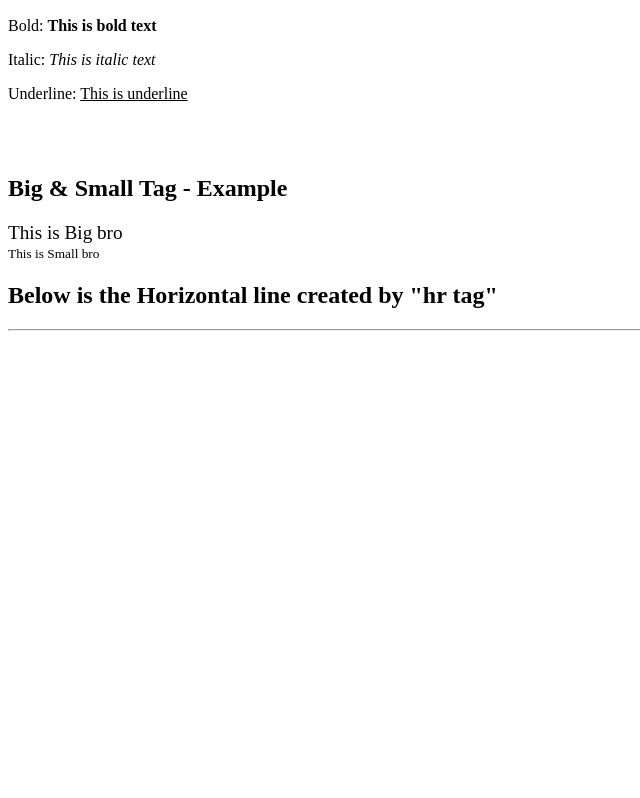
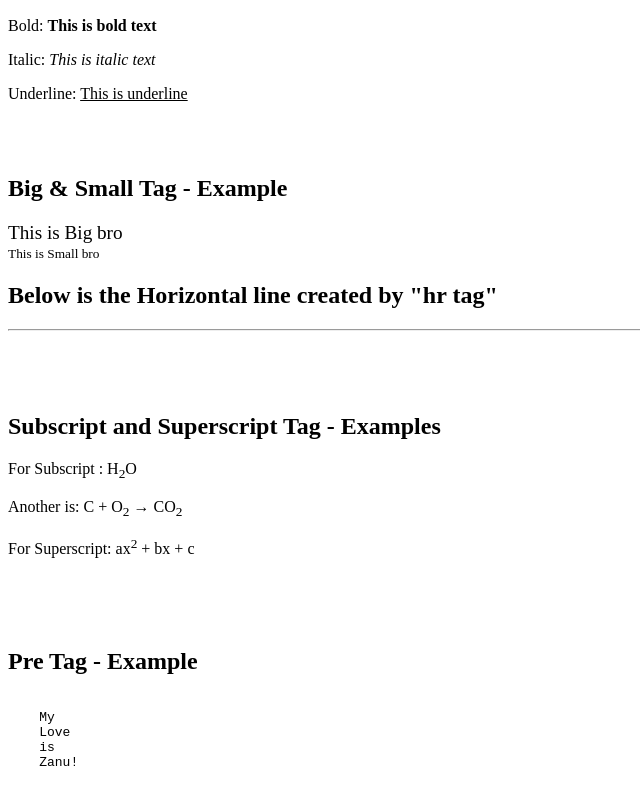
Before and after one commit to kumardevanshu7/HTML-Basic-Codes, a plain HTML site: page HTML - First Know Basics/index.html in a window 1280 px wide. Shown: the part 1801-2599 px from the top of the page, without its empty margins (0-640 px from the left). Before the commit the page ends 2202 px from the top, so only its background shows below. Drawn offline with Linux system fonts and the light colour scheme.

Commit message:
Adding 2 More Tags

```diff
--- a/HTML - First Know Basics/index.html
+++ b/HTML - First Know Basics/index.html
@@ -95,6 +95,24 @@
     <br>
     <br>
 
+    <!-- How to write in Subscript and Superscript text-->
+    <h2> Subscript and Superscript Tag - Examples </h2> <!-- write a text in down -->
+    <p> For Subscript : H<sub>2</sub>O</p><p>Another is: C + O<sub>2</sub> &rarr; CO<sub>2</sub></p> <!-- write a text in up -->
+    <p> For Superscript: ax<sup>2</sup> + bx + c </p>
+
+    <br>
+    <br>
+    <br>
+
+    <!-- how to write a text as it is : with the help of Pre Tag -->
+    <h2> Pre Tag - Example </h2>
+    <pre>
+    My
+    Love
+    is
+    Zanu!
+    </pre>
+
 </body>
 
 </html>
```
